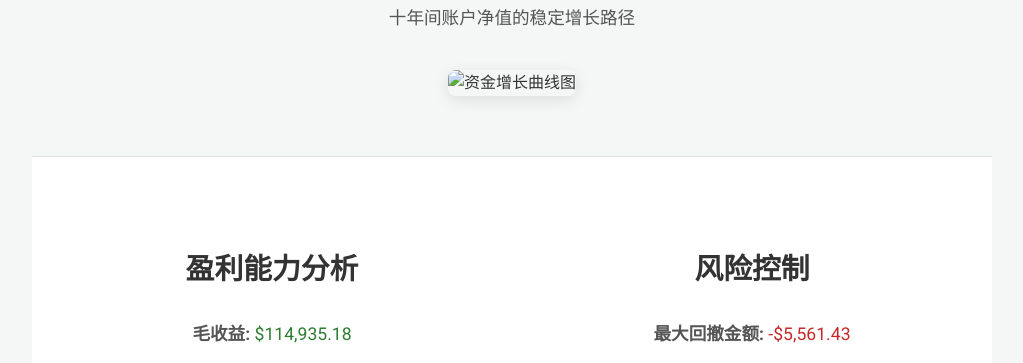
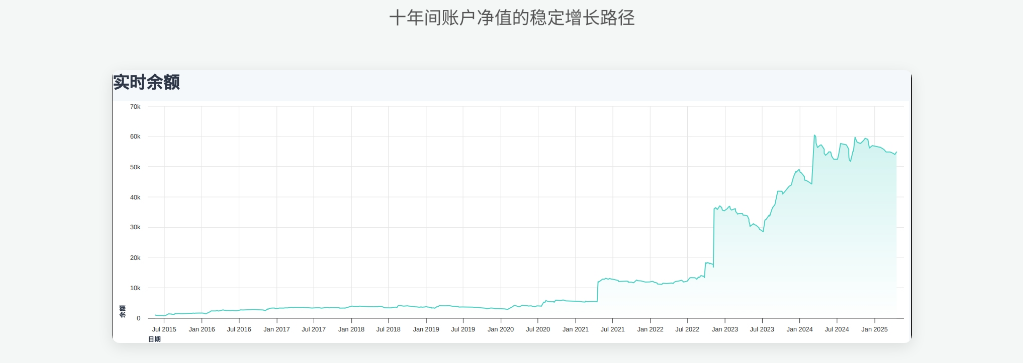
Before and after one commit to todaytech8888/forex-report, a plain HTML site: page index.html in a window 1280 px wide. Shown: the part 876-1239 px from the top of the page, without its empty margins (128-1151 px from the left). Drawn offline with Linux system fonts and the light colour scheme.

Commit message:
Update index.html

```diff
--- a/index.html
+++ b/index.html
@@ -132,7 +132,7 @@
         <section class="chart-section">
             <h2>资金增长曲线</h2>
             <p>十年间账户净值的稳定增长路径</p>
-            <img src="equity_curve.png" alt="资金增长曲线图" style="width:100%; max-width:800px; margin-top: 20px; border-radius: 8px; box-shadow: 0 4px 15px rgba(0,0,0,0.1);">
+            <img src="equity_curve.png.png" alt="资金增长曲线图" style="width:100%; max-width:800px; margin-top: 20px; border-radius: 8px; box-shadow: 0 4px 15px rgba(0,0,0,0.1);">
         </section>
 
         <section class="details-section">
```
